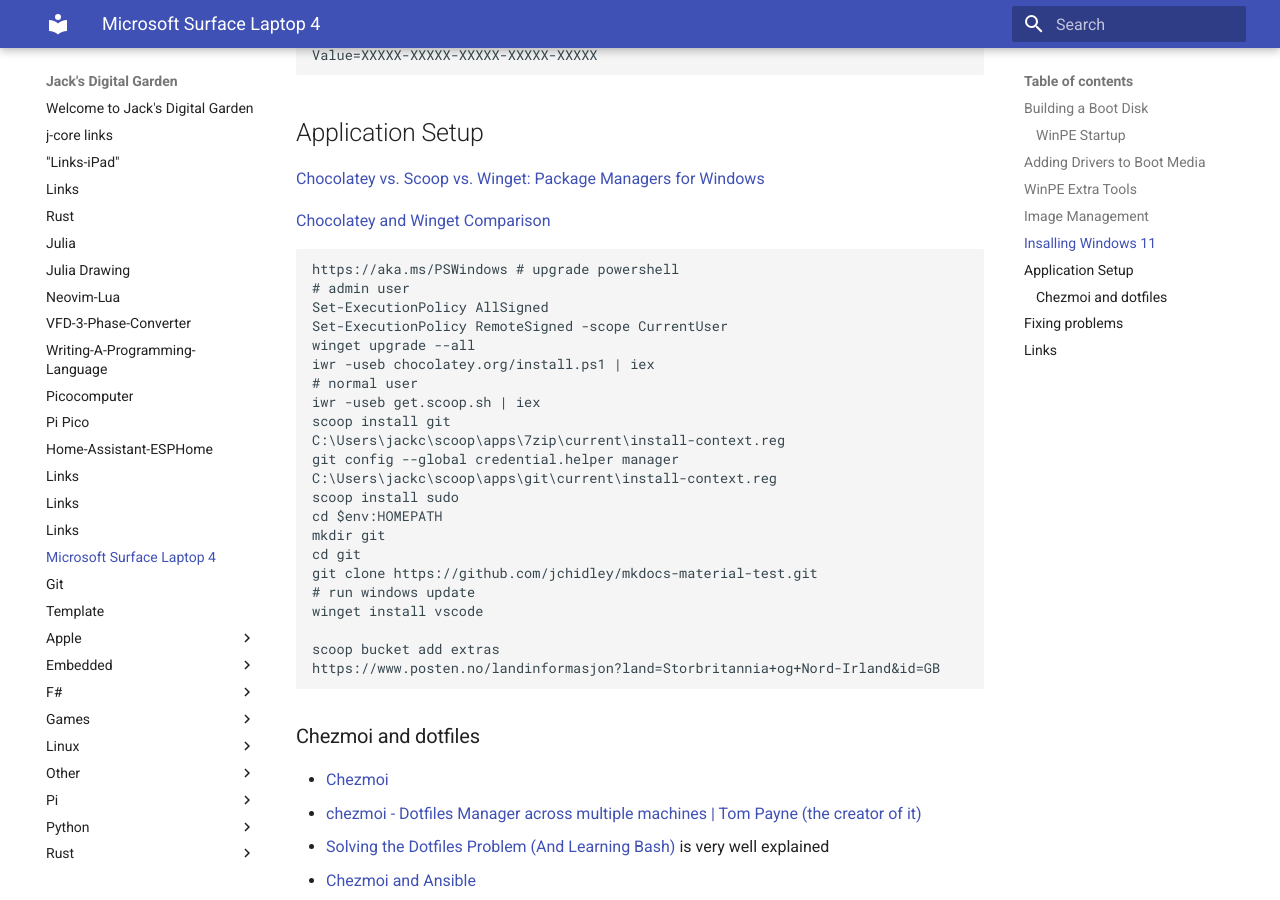
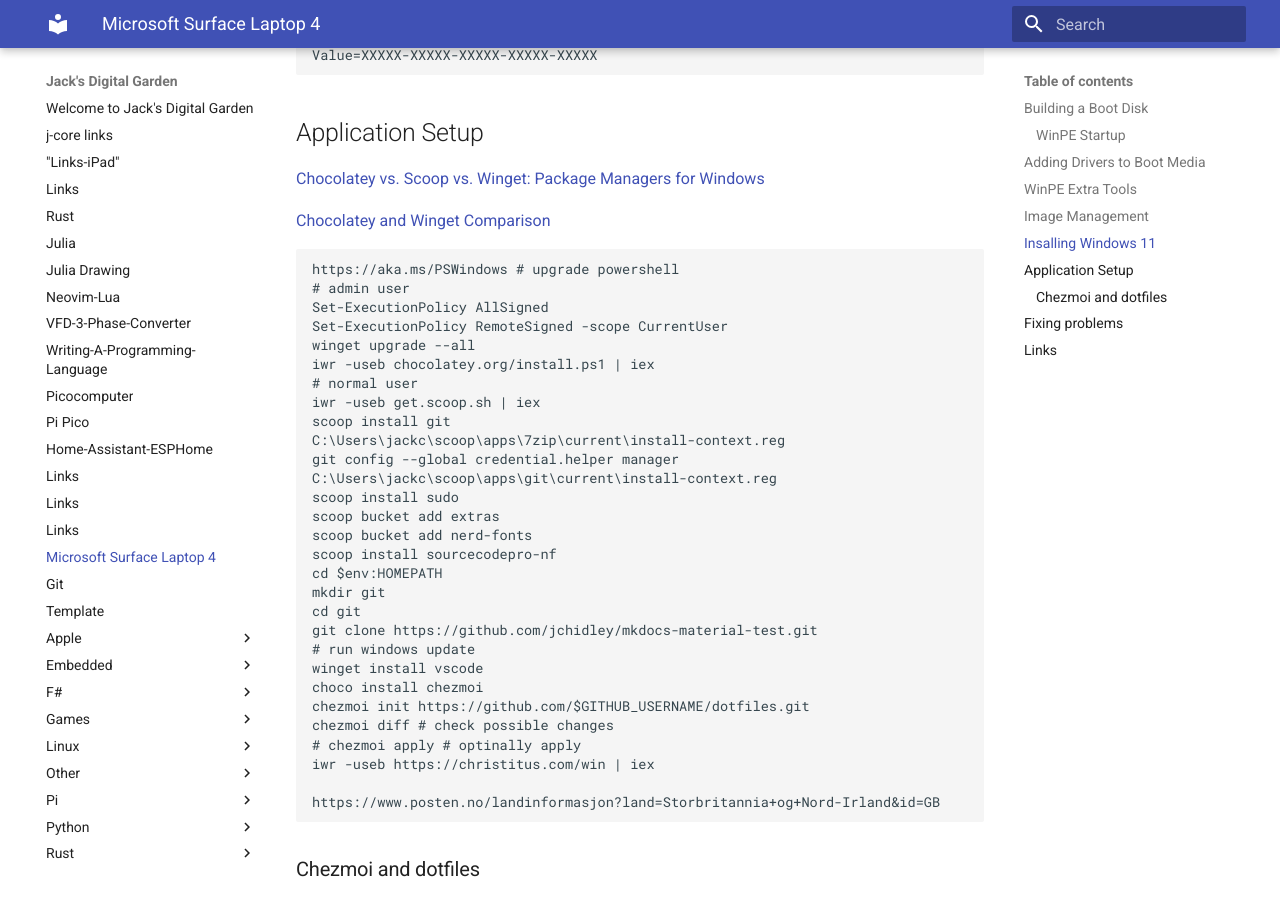
Before and after one commit to jchidley/mkdocs-material-test, an MkDocs documentation site: the page built from docs/2024-01-17-Microsoft-Surface-Laptop-4.md, in a window 1280 px wide and 900 px high, scrolled down 6458 px. Built offline with MkDocs 1.6.1 and Material for MkDocs 9.7.7, drawn with Linux system fonts in a browser that asks for light colours.

Commit message:
Windows Setup adjustments

````diff
--- a/docs/2024-01-17-Microsoft-Surface-Laptop-4.md
+++ b/docs/2024-01-17-Microsoft-Surface-Laptop-4.md
@@ -323,14 +323,21 @@
 git config --global credential.helper manager
 C:\Users\jackc\scoop\apps\git\current\install-context.reg
 scoop install sudo
+scoop bucket add extras
+scoop bucket add nerd-fonts
+scoop install sourcecodepro-nf
 cd $env:HOMEPATH
 mkdir git
 cd git
 git clone https://github.com/jchidley/mkdocs-material-test.git
 # run windows update
 winget install vscode
+choco install chezmoi
+chezmoi init https://github.com/$GITHUB_USERNAME/dotfiles.git
+chezmoi diff # check possible changes
+# chezmoi apply # optinally apply
+iwr -useb https://christitus.com/win | iex
 
-scoop bucket add extras
 https://www.posten.no/landinformasjon?land=Storbritannia+og+Nord-Irland&id=GB
 ```
 
````
Also changed, not shown: docs/2023-04-14-Neovim-Lua.md (+6 -0 lines).
